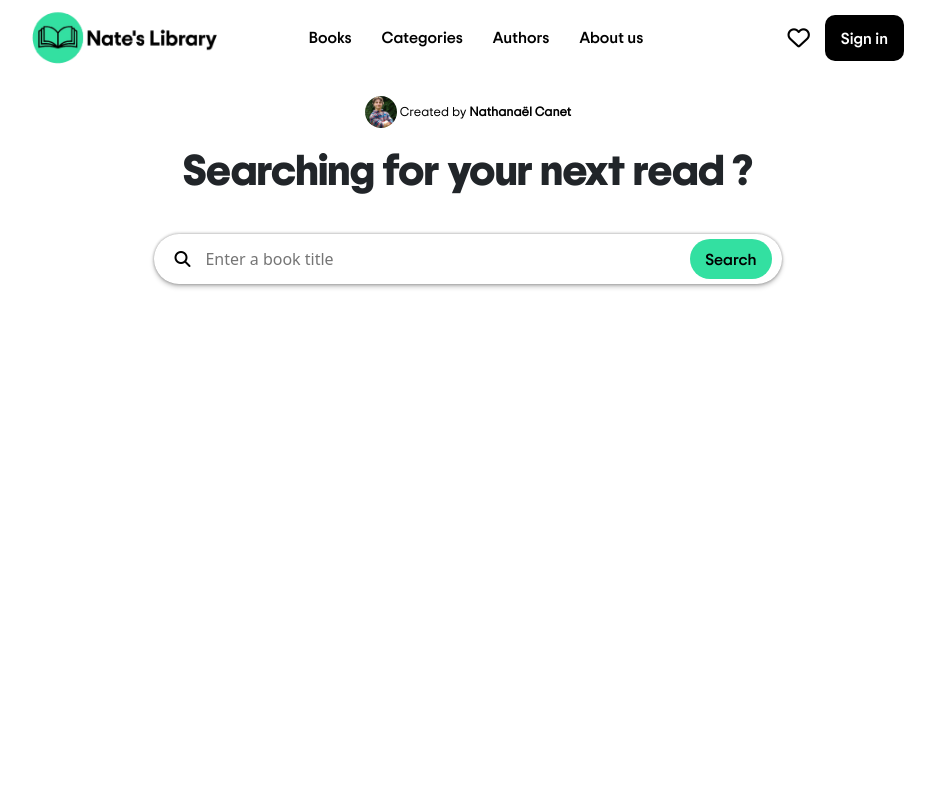
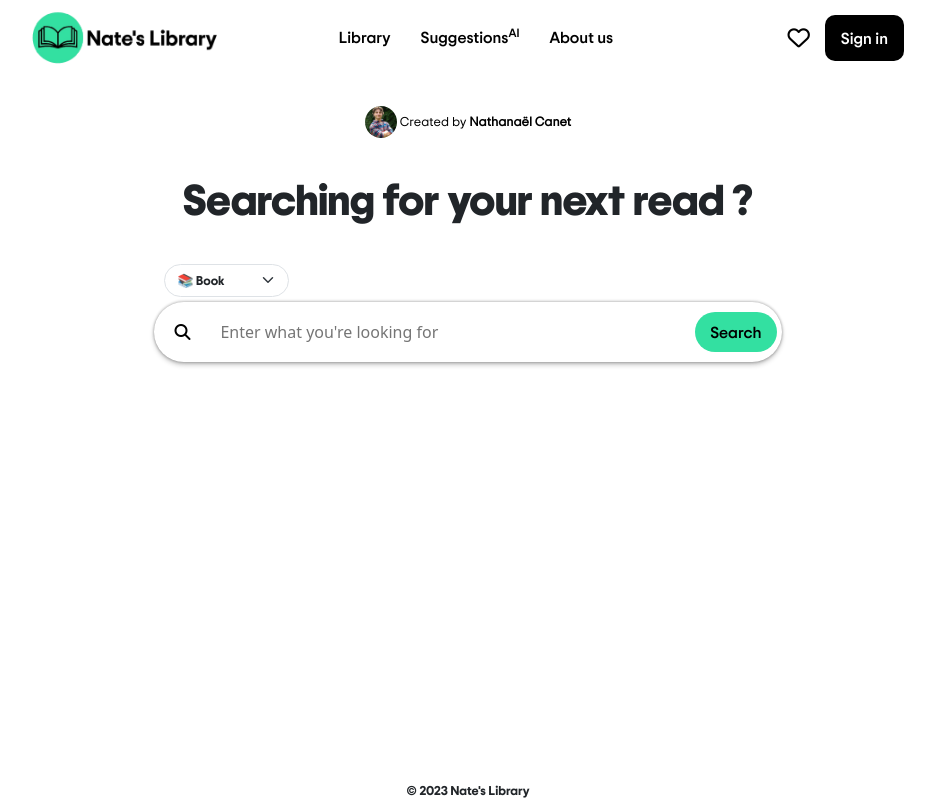
Before and after one commit to NathanaelCanet/Nate-s-Library, a Flask app: page / in a window 1280 px wide. Shown: the whole page, without its empty margins (172-1107 px from the left). Run offline with Flask 3, Linux system fonts and the light colour scheme; parts of the project's set-up code (start-up, migrations or seed data) failed here and were passed over.

Commit message:
projet fini

```diff
--- a/app/__init__.py
+++ b/app/__init__.py
@@ -3,9 +3,9 @@ from flask_sqlalchemy import SQLAlchemy
 
 app = Flask(__name__)
 
-app.config['SECRET_KEY'] = 'your_random_secret_key' # Change this to a random secret key
+app.config['SECRET_KEY'] = '02a577504b42c073a53faeeb9e70ca49'
 app.config['SQLALCHEMY_TRACK_MODIFICATIONS'] = False
-app.config['SQLALCHEMY_DATABASE_URI'] = 'postgresql://username:password@localhost:5432/your_database' # Change this to your database URI
+app.config['SQLALCHEMY_DATABASE_URI'] = 'postgresql://anonyme:anonyme@localhost:5432/Techno2_project'
 
 
 db = SQLAlchemy(app)
--- a/app/routes.py
+++ b/app/routes.py
@@ -13,15 +13,6 @@ def show_all_books():
     list_books = models.View_books_with_authors_and_categories.query.all()
     return render_template('all_books.html', title='All our books', books=list_books)
 
-@app.route('/Categories')
-def categories():
-    liste_categories_books = models.View_books_with_authors_and_categories.query.distinct('category_name')
-    return render_template('categories.html', title="Categories", categories=liste_categories_books)
-
-@app.route('/Authors')
-def authors():
-    liste_authors_books = models.View_books_with_authors_and_categories.query.distinct('author_name')
-    return render_template('authors.html', title="Authors", authors=liste_authors_books)
 
 @app.route('/books_category')
 def books_category():
@@ -43,34 +34,8 @@ def books_search():
 """
 @app.route('/autocomplete', methods=['GET'])
 def autocomplete():
-    search = request.args.get('search', '')  # Récupère la saisie utilisateur
-    suggestions = models.View_books_with_authors_and_categories.query.filter(
-        models.View_books_with_authors_and_categories.title.ilike(f'%{search}%')
-    ).limit(5).all()  # Limite les résultats à 5 suggestions
-
-    # Retourne les titres des livres sous forme de JSON
-    return jsonify([book.title for book in suggestions])"""
-
-@app.route('/search', methods=['GET'])
-def search():
-    search_type = request.args.get('type')  # Get the selected search type (books, categories, authors)
-    query = request.args.get('query')  # Get the search query
-
-    if search_type == 'books':
-        results = models.View_books_with_authors_and_categories.query.filter(models.View_books_with_authors_and_categories.title.ilike(f'%{query}%'))
-    elif search_type == 'categories':
-        results = models.View_books_with_authors_and_categories.query.filter(models.View_books_with_authors_and_categories.category_name.ilike(f'%{query}%')).distinct()
-    elif search_type == 'authors':
-        results = models.View_books_with_authors_and_categories.query.filter(models.View_books_with_authors_and_categories.author_name.ilike(f'%{query}%')).distinct()
-    else:
-        results = []
-
-    return render_template('search_results.html', query=query, results=results, search_type=search_type)
-
-@app.route('/autocomplete', methods=['GET'])
-def autocomplete():
-    search_type = request.args.get('type')
-    query = request.args.get('query', '')
+    search_type = request.args.get('type')  # Récupère le type de recherche (books, categories, authors)
+    query = request.args.get('query', '')  # Récupère la saisie utilisateur
 
     if search_type == 'books':
         suggestions = models.View_books_with_authors_and_categories.query.filter(
@@ -89,3 +54,31 @@ def autocomplete():
         return jsonify([author.author_name for author in suggestions])
     else:
         return jsonify([])
+"""
+
+@app.route('/search', methods=['GET'])
+def search():
+    search_type = request.args.get('type')  # Récupère le type de recherche (books, categories, authors)
+    query = request.args.get('query')  # Récupère la saisie utilisateur
+
+    if search_type == 'books':
+        # Recherche par titre de livre
+        results = models.View_books_with_authors_and_categories.query.filter(
+            models.View_books_with_authors_and_categories.title.ilike(f'%{query}%')
+        ).all()
+    elif search_type == 'categories':
+        # Recherche par catégorie
+        results = models.View_books_with_authors_and_categories.query.filter(
+            models.View_books_with_authors_and_categories.category_name.ilike(f'%{query}%')
+        ).all()
+    elif search_type == 'authors':
+        # Recherche par auteur
+        results = models.View_books_with_authors_and_categories.query.filter(
+            models.View_books_with_authors_and_categories.author_name.ilike(f'%{query}%')
+        ).all()
+    else:
+        # Si aucun type valide n'est fourni, renvoyer une liste vide
+        results = []
+
+    # Rendre les résultats dans le template
+    return render_template('search_results.html', query=query, results=results, search_type=search_type)
--- a/app/static/css/custom.css
+++ b/app/static/css/custom.css
@@ -68,29 +68,35 @@ i.fa-regular.fa-heart:hover {
 
 }
 
+.navbar-toggler-icon{
+    color: #000000 !important;
+    border-radius: 10px;
+}
+
+
+@media screen and (max-width: 768px) {
+    .navbar-brand {
+        width : 25vw;
+    }
+
+}
+
 /* ===========================
    2. Custom Search Bar Styles
    =========================== */
 
-form.form-inline {
-    height: max-content;
+form.form-inline{
+    display: flex;
+    flex-direction : column;
+    justify-content: flex-start;
+    align-items: start;
     width: 70%;
-    display: flex;
-    justify-content: center;
-    align-items: center;
-    box-shadow:
-        0 -1px 3px rgba(0, 0, 0, 0.2),
-        /* Top shadow (stronger and larger) */
-        0 1px 3px rgba(0, 0, 0, 0.2),
-        /* Bottom shadow (stronger and larger) */
-        0 3px 5px rgba(0, 0, 0, 0.2);
-    /* Bottom shadow (1px lower + slightly stronger) */
-    border-radius: 30px;
+    height: fit-content;
 }
-
 
 input.form-control.mr-sm-2 {
     outline: none !important;
+    width : 100%;
     border-radius: 30px;
     border: none;
     outline: none;
@@ -101,8 +107,71 @@ input.form-control.mr-sm-2 {
     margin: 10px;
     font-size: 0.8em;
     font-family: TripSans-Regular !important;
+    font-size: 0.9em;
     /* Text size */
 }
 
 .form-control.mr-sm-2:focus {
     outline: none;}
+
+.form-select{
+    width: fit-content;
+    border-radius: 30px !important;
+    margin-inline : 10px;
+    font-family: TripSans-Bold !important;
+    font-size: 0.8em;
+    margin-bottom: 5px;
+}
+.form-select:focus{
+    outline: none !important;
+}
+
+.form-select option{
+    font-family: TripSans-Regular !important;
+    font-size: 0.8em;
+    /* Text size */
+}
+
+/* ===========================
+   3. Custom shop item
+   =========================== */
+
+   .col{
+     margin: 10px;
+  padding: 5px;
+
+  min-width: 0;
+  display : flex;
+    flex-direction: column;
+    justify-content: center;
+    align-items: center;
+}
+
+
+   .card.shadow-sm{
+    height : max-content !important;
+    border : none;
+    box-shadow : none;
+   }
+
+   .card-text{
+    font-family: TripSans-Medium !important;
+    font-size: 0.8em;
+    color: #000000;
+    max-width: fit-content;
+    overflow-wrap: break-word;
+    word-break: break-word;
+    white-space: normal;
+   }
+
+   .card-body{
+    width : fit-content;
+   }
+
+   .card-text strong{
+    width: fit-content;
+     display: block;
+    overflow-wrap: break-word;
+    word-break: break-word;
+    white-space: normal;
+}
--- a/app/static/css/style.css
+++ b/app/static/css/style.css
@@ -30,6 +30,7 @@
    =========================== */
 
 body{
+    min-height: 100vh;
     width : 100vw;
     height : max-content;
     display: flex;
@@ -61,7 +62,7 @@ body{
     justify-content: center;
     align-items: center;
     width : 100%;
-    margin-bottom : 10px;
+    margin-block : 10px 30px;
 }
 
 .style-created-by{
@@ -91,6 +92,10 @@ body{
     color: #000000;
 }
 
+.style-created-by-link:hover{
+    text-decoration: underline;
+}
+
 /* ===========================
    3. Accueil Title Styles
    =========================== */
@@ -98,6 +103,7 @@ body{
     font-family : TripSans-Ultra;
     font-size : 2.7em;
     display: inline-block;
+    text-align: center;
 }
 
 .style-container-accueil-title{
@@ -112,6 +118,8 @@ body{
 .style-container-created-by{
     display: flex;
 }
+
+
 /* ===========================
    4. Accueil Styles
    =========================== */
@@ -135,10 +143,8 @@ body{
     border-radius: 30px;
     border : none;
 }
-
-#style-icon-search{
-    padding-right : 0px;
-    margin-left : 5px;
+.style-button-search:hover{
+    color: #33E0A1;
 }
 
 #style-word-search{
@@ -146,10 +152,15 @@ body{
     height : fit-content;
     font-family: TripSans-Medium;
     font-size: 1em;
-    margin-right : 10px;
+
     display:block;
     background-color: #33E0A1;
 
+}
+
+#style-word-search:hover{
+    color: #ffffff !important;
+    background-color: #000000 !important;
 }
 
 #style-word-search:hover{
@@ -169,3 +180,87 @@ body{
 .style-form-input:focus{
     outline: none;
 }
+
+.style-search-bar-container{
+    padding : 5px;
+    height: max-content;
+    width: 100%;
+    display: flex;
+    justify-content: center;
+    align-items: center;
+    box-shadow:
+        0 -1px 3px rgba(0, 0, 0, 0.2),
+        /* Top shadow (stronger and larger) */
+        0 1px 3px rgba(0, 0, 0, 0.2),
+        /* Bottom shadow (stronger and larger) */
+        0 3px 5px rgba(0, 0, 0, 0.2);
+    /* Bottom shadow (1px lower + slightly stronger) */
+    border-radius: 30px;
+}
+
+
+@media screen and (max-width: 768px) {
+    .accueil{
+        width: 90%;
+    }
+}
+
+/* ===========================
+   5. Footer Styles
+   =========================== */
+   .style-footer-container{
+    font-family: TripSans-Bold;
+    font-size: 0.8em;
+    margin-top: auto;
+   }
+
+/* ===========================
+   6. Item Styles
+   =========================== */
+   .style-book{
+    width : 25vw;
+    height : 75vh;
+    margin : 10px;
+   }
+
+   .style-search-text{
+    font-family: TripSans-Bold;
+    font-size: 1.2em;
+    margin: 20px;
+   }
+
+   @media screen and (max-width: 1300px) {
+    .style-book{
+        width : 25vw;
+        height : 65vh;
+    }
+
+   }
+
+    @media screen and (max-width: 950px) {
+    .style-book{
+        width : 25vw;
+        height : 45vh;
+    }
+
+   }
+
+
+
+
+
+   @media screen and (max-width: 770px) {
+    .style-book{
+        width : 51vw;
+        height : 60vh;
+    }
+
+   }
+
+   @media screen and (max-width: 450px) {
+    .style-book{
+        width : 70vw;
+        height : 60vh;
+    }
+
+   }
--- a/app/static/js/autocompletion.js
+++ b/app/static/js/autocompletion.js
@@ -1,28 +1,36 @@
+
 document.addEventListener('DOMContentLoaded', function () {
-    const searchInput = document.querySelector('input[name="query"]');
-    const searchType = document.querySelector('select[name="type"]');
+    const searchInput = document.getElementById('search-input');
+    const searchType = document.getElementById('search-type');
     const suggestionsBox = document.getElementById('suggestions');
 
     searchInput.addEventListener('input', function () {
         const query = searchInput.value;
         const type = searchType.value;
 
-        if (query.length > 1) {
+        if (query.length > 1) { // Ne commence la recherche qu'après 2 caractères
             fetch(`/autocomplete?type=${type}&query=${query}`)
                 .then(response => response.json())
                 .then(data => {
-                    suggestionsBox.innerHTML = '';
+                    suggestionsBox.innerHTML = ''; // Vide les suggestions précédentes
                     data.forEach(item => {
                         const suggestion = document.createElement('div');
                         suggestion.textContent = item;
                         suggestion.addEventListener('click', function () {
-                            searchInput.value = item;
-                            suggestionsBox.innerHTML = '';
+                            searchInput.value = item; // Remplit le champ avec la suggestion
+                            suggestionsBox.innerHTML = ''; // Cache les suggestions
                         });
                         suggestionsBox.appendChild(suggestion);
                     });
                 });
         } else {
+            suggestionsBox.innerHTML = ''; // Cache les suggestions si la saisie est trop courte
+        }
+    });
+
+    // Cache les suggestions si l'utilisateur clique en dehors
+    document.addEventListener('click', function (e) {
+        if (!suggestionsBox.contains(e.target) && e.target !== searchInput) {
             suggestionsBox.innerHTML = '';
         }
     });
--- a/app/templates/accueil.html
+++ b/app/templates/accueil.html
@@ -3,10 +3,10 @@
 <div class="accueil">
     <div class="style-container-accueil-title">
         <div class="style-container-created-by">
-            <a href="https://www.linkedin.com/in/nathanaël-canet" target="_blank" rel="noopener noreferrer"><img
+            <a href="https://linktr.ee/nathanaelcanet" target="_blank" rel="noopener noreferrer"><img
                     class="style-litteraly-me" src="/static/images/created-by/litteraly-me.png" alt="Litteraly Me"></a>
             <p class="style-created-by" id="style-created-by-text">&nbsp;Created by&nbsp;</p>
-            <a class="style-created-by-link" href="https://www.linkedin.com/in/nathanaël-canet" target="_blank" rel="noopener noreferrer">
+            <a class="style-created-by-link" href="https://linktr.ee/nathanaelcanet" target="_blank" rel="noopener noreferrer">
                 <p class="style-created-by" id="style-name">Nathanaël Canet</p>
             </a>
         </div>
@@ -14,12 +14,21 @@
     </div>
     <div class="style-form-search">
 
-        <form class="form-inline" action="{{ url_for('books_search') }}" method="GET">
+        <form class="form-inline" action="{{ url_for('search') }}" method="GET">
+            <select class="form-select" name="type" id="search-type">
+                <option value="books" selected>📚 Book</option>
+                <option value="categories">🔠 Category</option>
+                <option value="authors">🧑‍🎨 Author</option>
+            </select>
+            <div class="style-search-bar-container">
             <button class="style-button-search" id="style-icon-search" type="submit"><i
                     class="fa-solid fa-magnifying-glass"></i></button>
-            <input class="style-form-input" type="search" id="book-search" name="search"
-                placeholder="Enter a book title" required aria-label="Search" autocomplete="off">
+
+
+            <input class="style-form-input" type="search" id="book-search" name="query"
+                placeholder="Enter what you're looking for" required aria-label="Search" autocomplete="off">
             <button class="style-button-search" id="style-word-search" type="submit">Search</button>
+                </div>
         </form>
     </div>
 </div>
--- a/app/templates/all_books.html
+++ b/app/templates/all_books.html
@@ -3,14 +3,14 @@
 
 <div class="album">
     <div class="container">
-        <div class="row row-cols-1 row-cols-sm-1 row-cols-md-3 g-3">
+        <div class="row row-cols-1 row-cols-sm-1 row-cols-md-3 g-3 justify-content-center">
             {% for book in books: %}
             <div class="col">
                 <div class="card shadow-sm">
-                    <img class="book" loading="lazy" src="/static/images/books/{{ book.image_url }}" alt="image" />
+                    <img class="style-book" loading="lazy" src="/static/images/books/{{ book.image_url }}" alt="image" />
                     <div class="card-body">
                         <p class="card-text">
-                            {{ book.title }} <br>{{ book.price }} € <br>
+                            <strong>{{ book.title }}</strong> <br>{{ book.author_name }} <br>
                             <span class="titre">
                                 {{ book.category_name }}
                             </span>
--- a/app/templates/footer.html
+++ b/app/templates/footer.html
@@ -0,0 +1,7 @@
+
+
+<footer class="style-footer-container">
+    <div>
+        © 2023 Nate's Library
+    </div>
+</footer>
--- a/app/templates/layout.html
+++ b/app/templates/layout.html
@@ -18,6 +18,7 @@
 <body>
     {% include 'menu.html' %}
     {% block content %} {% endblock %}
+    {% include 'footer.html' %}
     <script src="/static/js/autocompletion.js"></script>
     <script src="https://cdn.jsdelivr.net/npm/bootstrap@5.3.5/dist/js/bootstrap.bundle.min.js"
         integrity="sha384-k6d4wzSIapyDyv1kpU366/PK5hCdSbCRGRCMv+eplOQJWyd1fbcAu9OCUj5zNLiq"
--- a/app/templates/menu.html
+++ b/app/templates/menu.html
@@ -8,7 +8,7 @@
         <!-- Mobile Toggle Button -->
         <button class="navbar-toggler" type="button" data-bs-toggle="collapse" data-bs-target="#navbarNav"
             aria-controls="navbarNav" aria-expanded="false" aria-label="Toggle navigation">
-            <span class="navbar-toggler-icon"></span>
+            <span class="navbar-toggler-icon"><i class="fa-solid fa-bars"></i></span>
         </button>
 
         <!-- Navbar Content -->
@@ -17,13 +17,10 @@
                 <!-- Centered Menu -->
                 <ul class="navbar-nav mx-auto">
                     <li class="nav-item">
-                        <a class="nav-link active" href="{{ url_for('show_all_books') }}">Books</a>
+                        <a class="nav-link active" href="{{ url_for('show_all_books') }}">Library</a>
                     </li>
                     <li class="nav-item">
-                        <a class="nav-link active" href="{{ url_for('categories') }}">Categories</a>
-                    </li>
-                    <li class="nav-item">
-                        <a class="nav-link active" href="{{ url_for('authors') }}">Authors</a>
+                        <a class="nav-link active" href="#">Suggestions<sup>AI</sup></a>
                     </li>
                     <li class="nav-item">
                         <a class="nav-link active" href="#">About us</a>
--- a/app/templates/rotating_logo.html
+++ /dev/null
@@ -1,3 +0,0 @@
-<div>
-    <i class="fa-solid fa-arrow-up"></i>  <!-- Icône qui tourne -->
-</div>
```
Also changed, not shown: app/templates/authors.html (deleted, +0 -30 lines), app/templates/books_author.html (deleted, +0 -33 lines), app/templates/books_category.html (deleted, +0 -33 lines), app/templates/books_search.html (deleted, +0 -26 lines), app/templates/categories.html (deleted, +0 -30 lines), app/templates/search_results.html (+23 -15 lines).
